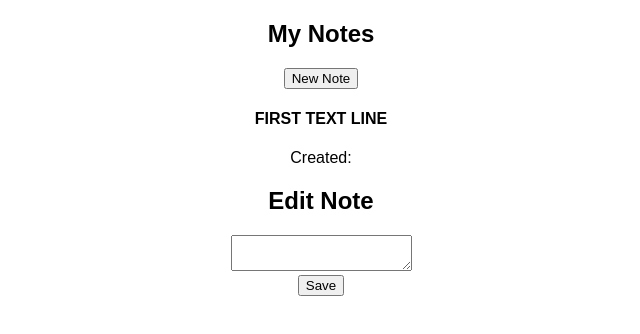
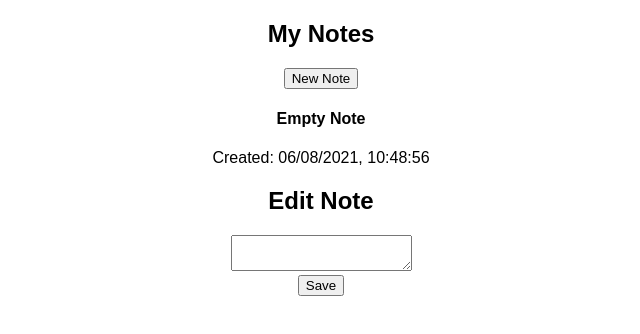
Before and after one commit to deyansp/Notes-App-React, a React (Create React App) app: page / in a window 1280 px wide. Both pictures are taken after a click on the button "New Note". Shown: the top 334 px of the page, without its empty margins (319-959 px from the left). Built offline with nearby package versions, Linux system fonts and the light colour scheme.

Commit message:
added functionality for adding a new note and it showing in the NoteList

```diff
--- a/src/App.js
+++ b/src/App.js
@@ -1,13 +1,23 @@
 import { useState } from "react";
 import NoteList from "./NoteList";
 import NoteEditor from "./NoteEditor";
+import uuid from "react-uuid";
 import "./styles.css";
 
 export default function App() {
   // hook for modifying the notes array
   const [notes, setNotes] = useState([]);
 
-  const addNote = () => {};
+  const addNote = () => {
+    const newNote = {
+      // uuid is a library for generating unique IDs
+      id: uuid(),
+      text: "Empty Note",
+      date: new Date().toLocaleString("en-GB")
+    };
+    // spread operator
+    setNotes([newNote, ...notes]);
+  };
 
   const saveNote = () => {};
 
@@ -15,7 +25,7 @@ export default function App() {
 
   return (
     <div className="App">
-      <NoteList notes={notes} />
+      <NoteList notes={notes} onNewNote={addNote} />
       <NoteEditor />
     </div>
   );
--- a/src/NoteList.js
+++ b/src/NoteList.js
@@ -1,21 +1,24 @@
 import React, { useState } from "react";
 
-export default function NoteList(props) {
+// destructuring props with { notes, etc.} as parameter
+export default function NoteList({ notes, onNewNote }) {
   return (
     <div className="note-list">
       <div className="note-list-header">
         <h2>My Notes</h2>
-        <button>New Note</button>
+        <button onClick={onNewNote}>New Note</button>
       </div>
       <div className="note-list-body">
-        <div className="note-list-item">
-          <div className="note-list-item-title">
-            <h4>FIRST TEXT LINE</h4>
+        {notes.map((note) => (
+          <div className="note-list-item" key={note.id}>
+            <div className="note-list-item-title">
+              <h4>{note.text}</h4>
+            </div>
+            <div className="note-list-item-date">
+              <p>Created: {note.date}</p>
+            </div>
           </div>
-          <div className="note-list-item-date">
-            <p>Created: </p>
-          </div>
-        </div>
+        ))}
       </div>
     </div>
   );
```
Also changed, not shown: package.json (+12 -3 lines).
